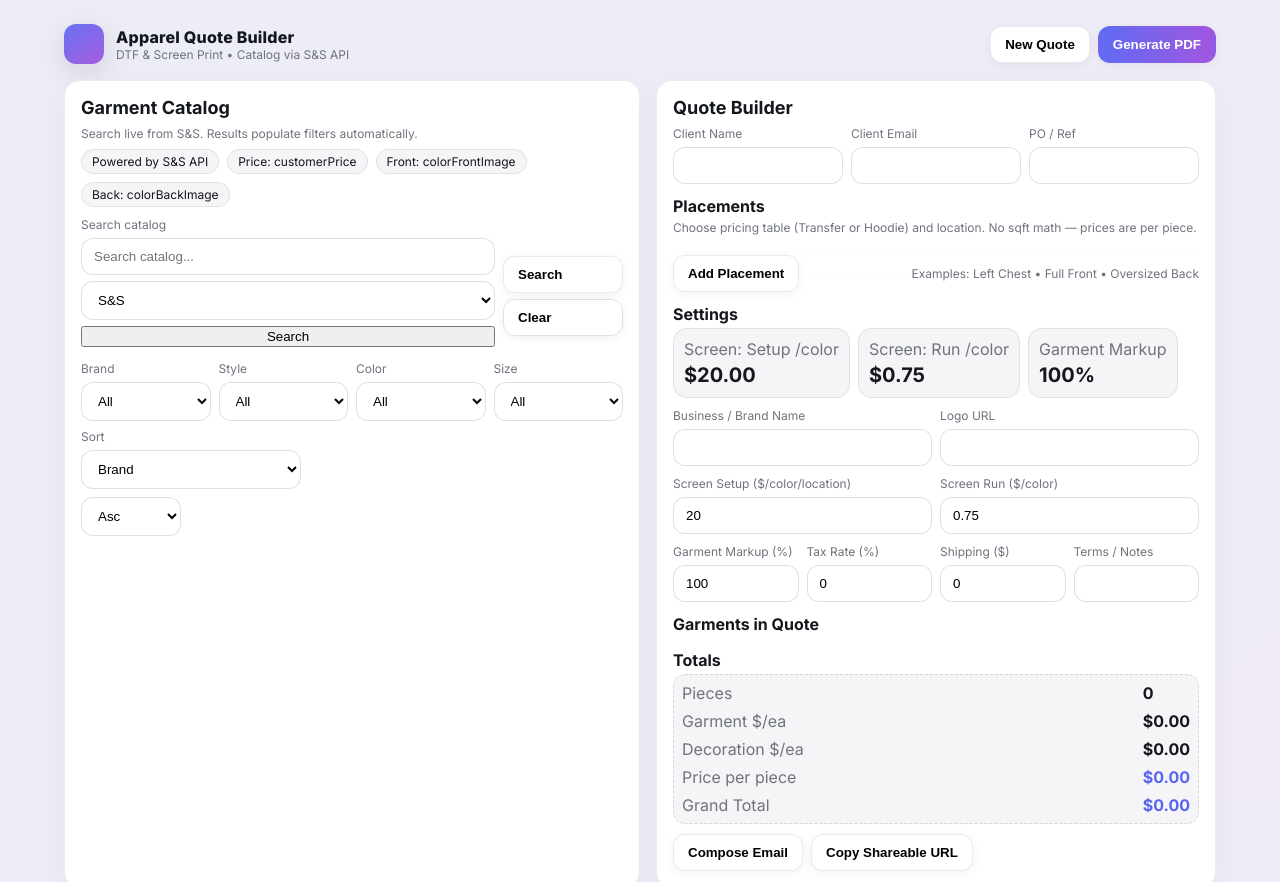
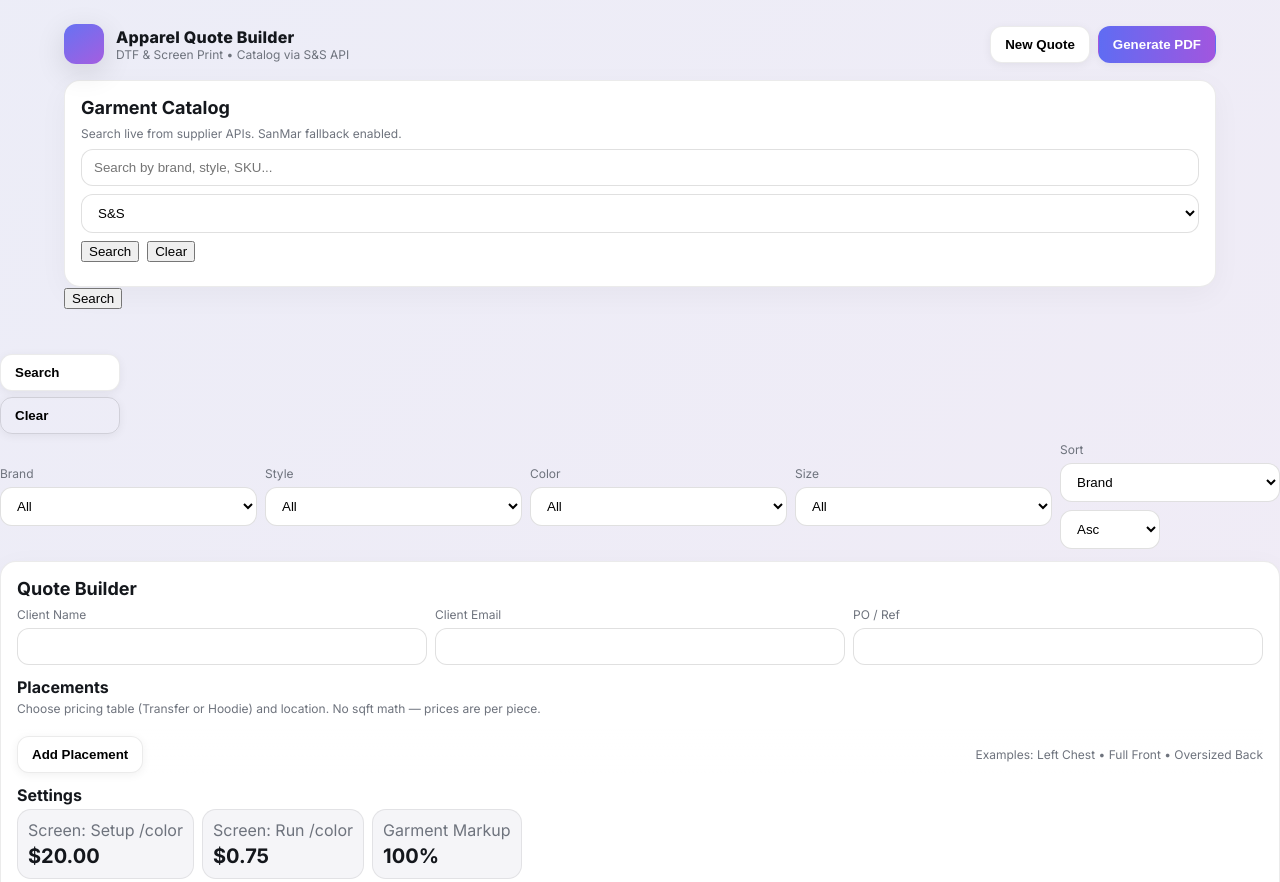
Before and after one commit to ablty718/supreme-dollop, a website: page index.html in a window 1280 px wide. Shown: the top 882 px of the page. Drawn offline with nearby package versions, Linux system fonts and the light colour scheme.

Commit message:
Update index.html

```diff
--- a/index.html
+++ b/index.html
@@ -76,24 +76,21 @@ label{font-size:12px;color:rgb(var(--muted))}
     <button class="btn primary" id="btnExport">Generate PDF</button>
   </div>
 </header>
-<div class="grid">
   <section class="card">
     <h2>Garment Catalog</h2>
-    <div class="sub">Search live from S&S. Results populate filters automatically.</div>
+    <div class="sub">Search live from supplier APIs. SanMar fallback enabled.</div>
     <div class="row" style="margin-top:8px">
-      <span class="pill">Powered by S&S API</span>
-      <span class="pill">Price: customerPrice</span>
-      <span class="pill">Front: colorFrontImage</span>
-      <span class="pill">Back: colorBackImage</span>
+      <input id="searchInput" placeholder="Search by brand, style, SKU..." style="flex:1">
+      <select id="supplierSelect">
+        <option value="sns" selected>S&S</option>
+        <option value="sanmar">SanMar</option>
+      </select>
+      <button id="btnSearch" class="primary">Search</button>
+      <button id="btnReset">Clear</button>
     </div>
-    <div class="row" style="margin-top:10px">
-      <div class="field" style="flex:2">
-        <label>Search catalog</label>
-        <input id="searchInput" placeholder="Search catalog..." />
-<select id="supplierSelect">
-  <option value="sns" selected>S&S</option>
-  <option value="sanmar">SanMar</option>
-</select>
+    <div id="loadStatus" style="margin-top:8px;color:#555"></div>
+    <div id="results" class="list"></div>
+  </section>
 <button onclick="searchCatalog()">Search</button>
 
 <div id="results"></div>
```
